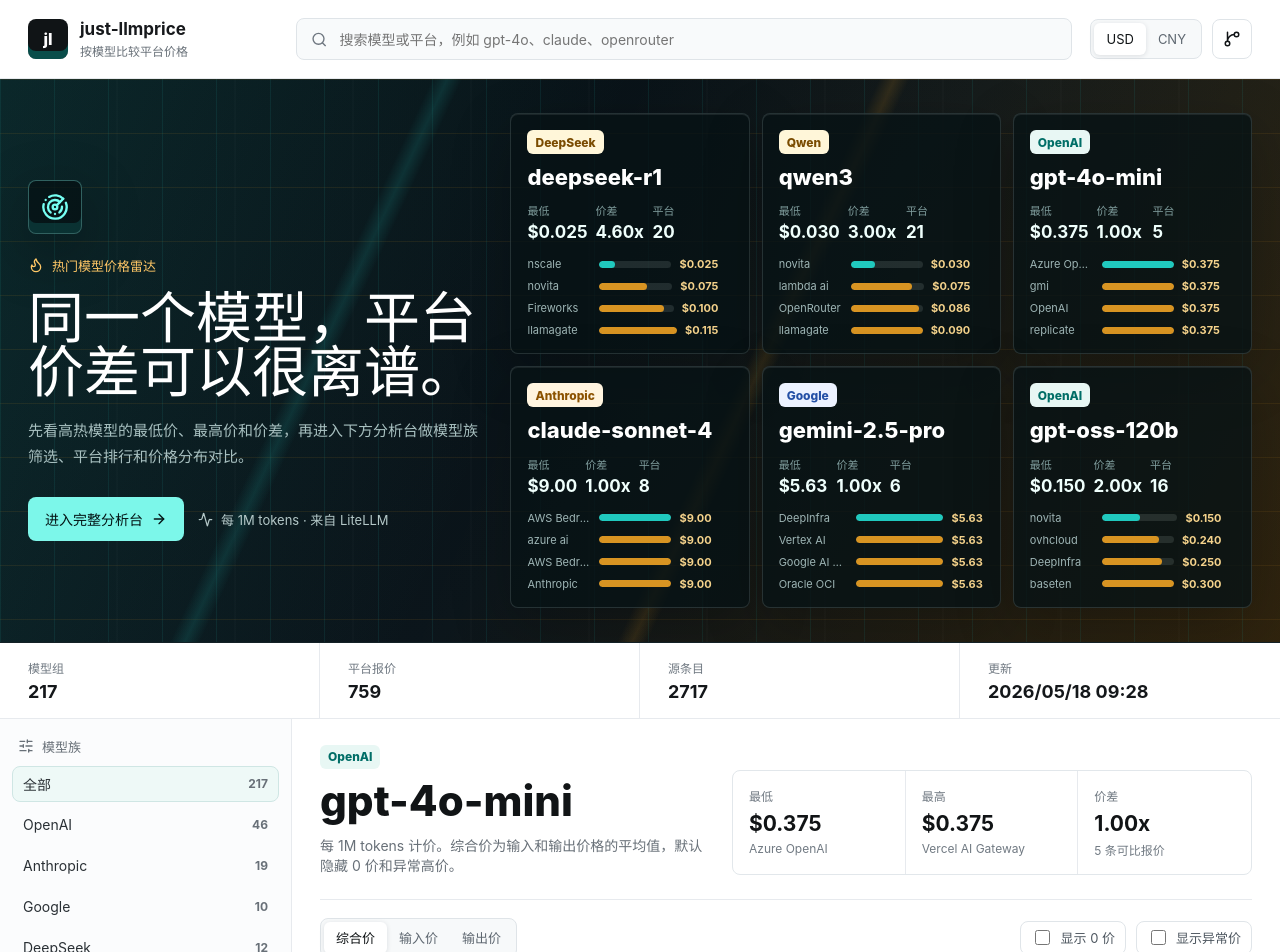
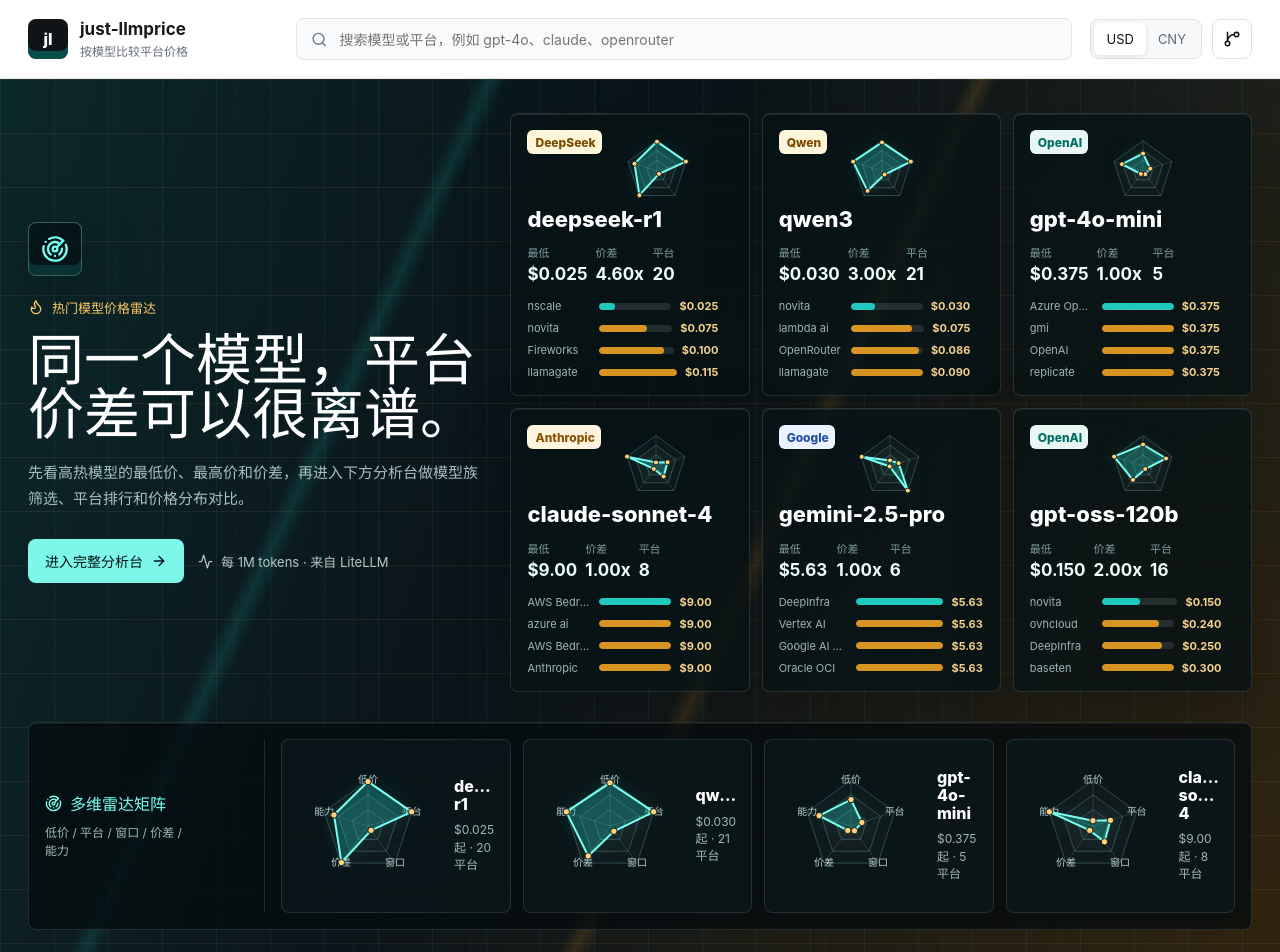
Before and after one commit to Just-Agent/just-llmprice, a React (Vite) app: page / in a window 1280 px wide. Shown: the top 952 px of the page. Built offline with nearby package versions, Linux system fonts and the light colour scheme.

Commit message:
Add multidimensional radar charts

```diff
--- a/src/App.css
+++ b/src/App.css
@@ -248,6 +248,42 @@
   align-content: center;
 }
 
+.radar-chart {
+  display: block;
+  flex: 0 0 auto;
+  overflow: visible;
+}
+
+.radar-ring {
+  fill: rgba(255, 255, 255, 0.018);
+  stroke: rgba(135, 211, 206, 0.28);
+  stroke-width: 1;
+}
+
+.radar-spoke {
+  stroke: rgba(135, 211, 206, 0.18);
+  stroke-width: 1;
+}
+
+.radar-shape {
+  fill: rgba(32, 201, 190, 0.28);
+  stroke: #79fff2;
+  stroke-width: 2;
+  filter: drop-shadow(0 0 10px rgba(32, 201, 190, 0.26));
+}
+
+.radar-dot {
+  fill: #ffd37c;
+  stroke: rgba(5, 16, 18, 0.9);
+  stroke-width: 1;
+}
+
+.radar-label {
+  fill: #b9d1d0;
+  font-size: 10px;
+  font-weight: 760;
+}
+
 .hot-card {
   display: flex;
   min-height: 214px;
@@ -267,9 +303,24 @@
   background: rgba(10, 28, 31, 0.88);
 }
 
+.hot-card-top {
+  display: flex;
+  min-height: 82px;
+  gap: 12px;
+  align-items: flex-start;
+  justify-content: space-between;
+}
+
+.hot-card-top .family {
+  max-width: calc(100% - 96px);
+  overflow: hidden;
+  text-overflow: ellipsis;
+  white-space: nowrap;
+}
+
 .hot-card h2 {
   overflow-wrap: anywhere;
-  margin-top: 12px;
+  margin-top: -4px;
   color: #ffffff;
   font-size: 22px;
   font-weight: 850;
@@ -338,6 +389,97 @@
 
 .hot-mini-track i.best {
   background: #20c9be;
+}
+
+.radar-showcase {
+  position: relative;
+  z-index: 1;
+  grid-column: 1 / -1;
+  display: grid;
+  grid-template-columns: 220px minmax(0, 1fr);
+  gap: 16px;
+  align-items: stretch;
+  margin-top: 2px;
+  padding: 16px;
+  border: 1px solid rgba(169, 195, 196, 0.18);
+  border-radius: 8px;
+  background: rgba(3, 11, 13, 0.72);
+  box-shadow: inset 0 1px 0 rgba(255, 255, 255, 0.06);
+}
+
+.radar-showcase-head {
+  display: flex;
+  flex-direction: column;
+  justify-content: center;
+  border-right: 1px solid rgba(169, 195, 196, 0.16);
+}
+
+.radar-showcase-head span {
+  display: inline-flex;
+  gap: 8px;
+  align-items: center;
+  color: #79fff2;
+  font-size: 16px;
+  font-weight: 850;
+}
+
+.radar-showcase-head small {
+  max-width: 150px;
+  margin-top: 9px;
+  color: #9db8b7;
+  font-size: 12px;
+  line-height: 1.5;
+}
+
+.radar-cards {
+  display: grid;
+  grid-template-columns: repeat(4, minmax(0, 1fr));
+  gap: 12px;
+}
+
+.radar-card {
+  display: grid;
+  grid-template-columns: 148px minmax(0, 1fr);
+  gap: 12px;
+  align-items: center;
+  min-height: 172px;
+  padding: 12px;
+  border: 1px solid rgba(169, 195, 196, 0.16);
+  border-radius: 8px;
+  color: #eefaf7;
+  text-align: left;
+  background: rgba(11, 24, 27, 0.82);
+  cursor: pointer;
+}
+
+.radar-card:hover {
+  border-color: rgba(255, 211, 124, 0.5);
+  background: rgba(14, 31, 34, 0.92);
+}
+
+.radar-card span {
+  min-width: 0;
+}
+
+.radar-card strong,
+.radar-card small {
+  display: block;
+  overflow: hidden;
+  text-overflow: ellipsis;
+}
+
+.radar-card strong {
+  color: #ffffff;
+  font-size: 16px;
+  font-weight: 850;
+  line-height: 1.1;
+}
+
+.radar-card small {
+  margin-top: 8px;
+  color: #9db8b7;
+  font-size: 12px;
+  line-height: 1.45;
 }
 
 .status-strip {
@@ -921,6 +1063,20 @@
     grid-template-columns: repeat(2, minmax(0, 1fr));
   }
 
+  .radar-showcase {
+    grid-template-columns: 1fr;
+  }
+
+  .radar-showcase-head {
+    border-right: 0;
+    border-bottom: 1px solid rgba(169, 195, 196, 0.16);
+    padding-bottom: 12px;
+  }
+
+  .radar-cards {
+    grid-template-columns: repeat(2, minmax(0, 1fr));
+  }
+
   .model-header,
   .content-grid {
     grid-template-columns: 1fr;
@@ -948,9 +1104,19 @@
   }
 
   .hot-grid,
+  .radar-cards,
   .hot-card-stats,
   .leaderboards {
     grid-template-columns: 1fr;
+  }
+
+  .radar-card {
+    grid-template-columns: 132px minmax(0, 1fr);
+  }
+
+  .radar-card .radar-chart {
+    width: 132px;
+    height: 132px;
   }
 
   .hot-card {
--- a/src/App.tsx
+++ b/src/App.tsx
@@ -60,6 +60,11 @@
   spreadRatio?: number | null
   cheapestProvider?: string | null
   highestProvider?: string | null
+}
+
+type RadarAxis = {
+  label: string
+  value: number
 }
 
 type PriceData = {
@@ -127,6 +132,40 @@
 
 function familyClass(family: string) {
   return `family family-${family.toLowerCase().replace(/[^a-z0-9]+/g, '-')}`
+}
+
+function clamp(value: number, min = 0, max = 100) {
+  return Math.min(Math.max(value, min), max)
+}
+
+function lowerPriceScore(value: number | null | undefined) {
+  if (!value || value <= 0) return 0
+  const low = Math.log10(0.02)
+  const high = Math.log10(20)
+  return clamp(((high - Math.log10(Math.max(value, 0.02))) / (high - low)) * 100)
+}
+
+function spreadOpportunityScore(value: number | null | undefined) {
+  if (!value || value <= 1) return 12
+  return clamp((Math.log10(Math.min(value, 300)) / Math.log10(300)) * 100)
+}
+
+function capabilityScore(model: ModelSummary) {
+  const entries = model.entries.filter((entry) => !entry.isExtremePrice)
+  const hasReasoning = entries.some((entry) => entry.supportsReasoning)
+  const hasVision = entries.some((entry) => entry.supportsVision)
+  const hasTools = entries.some((entry) => entry.supportsFunctionCalling)
+  return clamp(24 + (hasReasoning ? 24 : 0) + (hasVision ? 22 : 0) + (hasTools ? 22 : 0) + Math.min(model.providerCount, 8))
+}
+
+function radarAxes(model: ModelSummary): RadarAxis[] {
+  return [
+    { label: '低价', value: lowerPriceScore(model.minBlendedPrice) },
+    { label: '平台', value: clamp((model.providerCount / 20) * 100) },
+    { label: '窗口', value: clamp(((model.medianContext ?? 0) / 1_000_000) * 100) },
+    { label: '价差', value: spreadOpportunityScore(model.spreadRatio) },
+    { label: '能力', value: capabilityScore(model) },
+  ]
 }
 
 function App() {
@@ -320,6 +359,29 @@
             />
           ))}
         </div>
+
+        <section className="radar-showcase" aria-label="热门模型多维雷达矩阵">
+          <div className="radar-showcase-head">
+            <span>
+              <Radar size={17} aria-hidden="true" />
+              多维雷达矩阵
+            </span>
+            <small>低价 / 平台 / 窗口 / 价差 / 能力</small>
+          </div>
+          <div className="radar-cards">
+            {hotModels.slice(0, 4).map((model) => (
+              <button className="radar-card" key={`radar-${model.id}`} type="button" onClick={() => selectModelAndFocus(model.id)}>
+                <RadarChart axes={radarAxes(model)} showLabels size={148} />
+                <span>
+                  <strong>{model.label}</strong>
+                  <small>
+                    {formatPrice(model.minBlendedPrice, currency)} 起 · {model.providerCount} 平台
+                  </small>
+                </span>
+              </button>
+            ))}
+          </div>
+        </section>
       </section>
 
       <section className="status-strip" aria-label="数据摘要">
@@ -557,7 +619,10 @@
 
   return (
     <button className="hot-card" type="button" onClick={onSelect}>
-      <span className={familyClass(model.family)}>{model.family}</span>
+      <div className="hot-card-top">
+        <span className={familyClass(model.family)}>{model.family}</span>
+        <RadarChart axes={radarAxes(model)} size={82} />
+      </div>
       <h2>{model.label}</h2>
       <div className="hot-card-stats">
         <span>
@@ -625,4 +690,57 @@
   )
 }
 
+function RadarChart({ axes, size = 120, showLabels = false }: { axes: RadarAxis[]; size?: number; showLabels?: boolean }) {
+  const center = size / 2
+  const radius = showLabels ? size * 0.31 : size * 0.37
+  const pointFor = (index: number, value: number) => {
+    const angle = -Math.PI / 2 + (index * Math.PI * 2) / axes.length
+    const distance = radius * clamp(value) / 100
+    return {
+      x: center + Math.cos(angle) * distance,
+      y: center + Math.sin(angle) * distance,
+    }
+  }
+  const ringPoints = (scale: number) =>
+    axes
+      .map((_, index) => {
+        const point = pointFor(index, scale)
+        return `${point.x.toFixed(2)},${point.y.toFixed(2)}`
+      })
+      .join(' ')
+  const shapePoints = axes
+    .map((axis, index) => {
+      const point = pointFor(index, axis.value)
+      return `${point.x.toFixed(2)},${point.y.toFixed(2)}`
+    })
+    .join(' ')
+
+  return (
+    <svg className="radar-chart" width={size} height={size} viewBox={`0 0 ${size} ${size}`} aria-hidden="true">
+      {[100, 68, 36].map((ring) => (
+        <polygon className="radar-ring" key={ring} points={ringPoints(ring)} />
+      ))}
+      {axes.map((axis, index) => {
+        const edge = pointFor(index, 100)
+        const label = pointFor(index, 119)
+        return (
+          <g key={axis.label}>
+            <line className="radar-spoke" x1={center} y1={center} x2={edge.x} y2={edge.y} />
+            {showLabels && (
+              <text className="radar-label" x={label.x} y={label.y} textAnchor="middle" dominantBaseline="middle">
+                {axis.label}
+              </text>
+            )}
+          </g>
+        )
+      })}
+      <polygon className="radar-shape" points={shapePoints} />
+      {axes.map((axis, index) => {
+        const point = pointFor(index, axis.value)
+        return <circle className="radar-dot" cx={point.x} cy={point.y} key={`${axis.label}-dot`} r={showLabels ? 3.2 : 2.5} />
+      })}
+    </svg>
+  )
+}
+
 export default App
```
Also changed, not shown: public/data/llm-prices.json, 1 other file (tests, documents, lock files or other folders).
